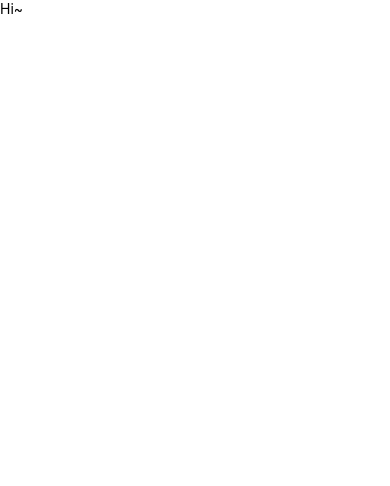
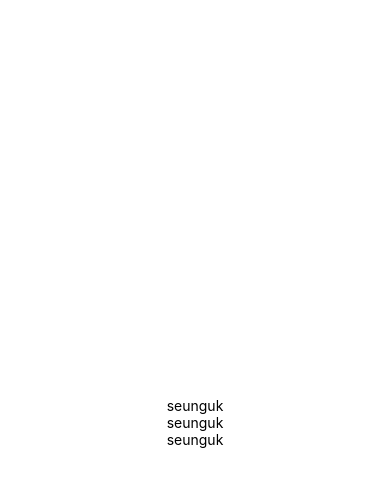
Before and after one commit to YangSeugnUk/expoTest, a React Native app: screen / in a window 390 px wide. Shown: the top 486 px of the page. Built offline with nearby package versions, Linux system fonts and the light colour scheme.

Commit message:
add display data on screen

```diff
--- a/App.js
+++ b/App.js
@@ -5,13 +5,45 @@ import {View, Text} from "react-native";
 const App = () => {
 
     // 함수, 상수, 변수, 상태
+    // const yangseunguk = {
+    //     name : "seunguk",
+    //     age :  35,
+    //     gender : "male",
+    //     address : "hh",
+    //
+    // }
+    const datas = [
+        {
+            name : "seunguk",
+            age :  35,
+            gender : "male",
+            address : "hh",
+        },
+        {
+            name : "seunguk",
+            age :  35,
+            gender : "male",
+            address : "hh",
+        },
+        {
+            name : "seunguk",
+            age :  35,
+            gender : "male",
+            address : "hh",
+        },
+
+
+    ]
+
 
     // 실질적으로 화면에 보여주는 부분
     return (
-        <View>
-            <Text>
-                Hi~
-            </Text>
+        <View style={{flex:1, alignItems:"center", justifyContent:"center"}}>
+            {datas.map(data => (
+                <Text>
+                    {data.name}
+                </Text>
+            ))}
 
         </View>
     );
```
